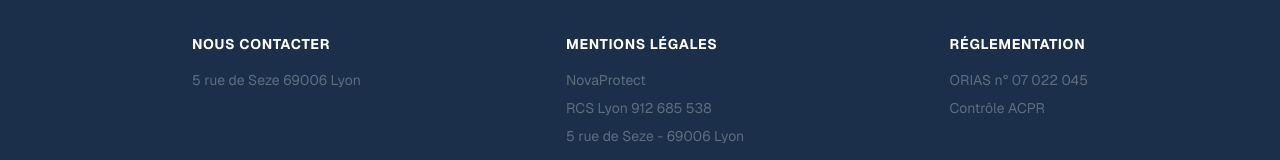
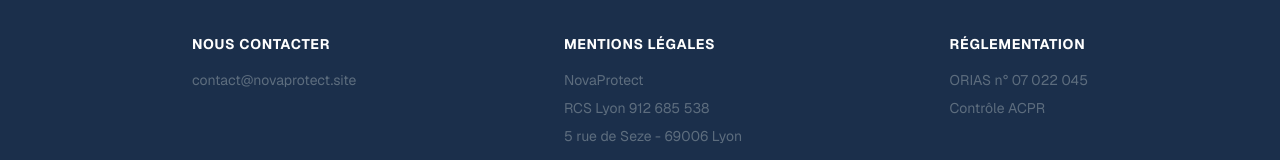
Before and after one commit to cherguirafik-sys/nova-protect, a Next.js app: page / in a window 1280 px wide. Shown: the part 4518-4678 px from the top of the page. Built offline with nearby package versions, Linux system fonts and the light colour scheme.

Commit message:
contact us update complete

```diff
--- a/components/HomeClient.tsx
+++ b/components/HomeClient.tsx
@@ -243,7 +243,7 @@
             <div>
               <h4 className="font-bold mb-4 text-white uppercase tracking-wider">Nous Contacter</h4>
               <ul className="space-y-2 text-brand-text-medium">
-                <li>5 rue de Seze 69006 Lyon</li>
+                <li>contact@novaprotect.site</li>
                 {/* <li><a href="tel:+33780180414" className="hover:text-white transition-colors">+ (33) 7 80 18 04 14</a></li> */}
               </ul>
             </div>
```
